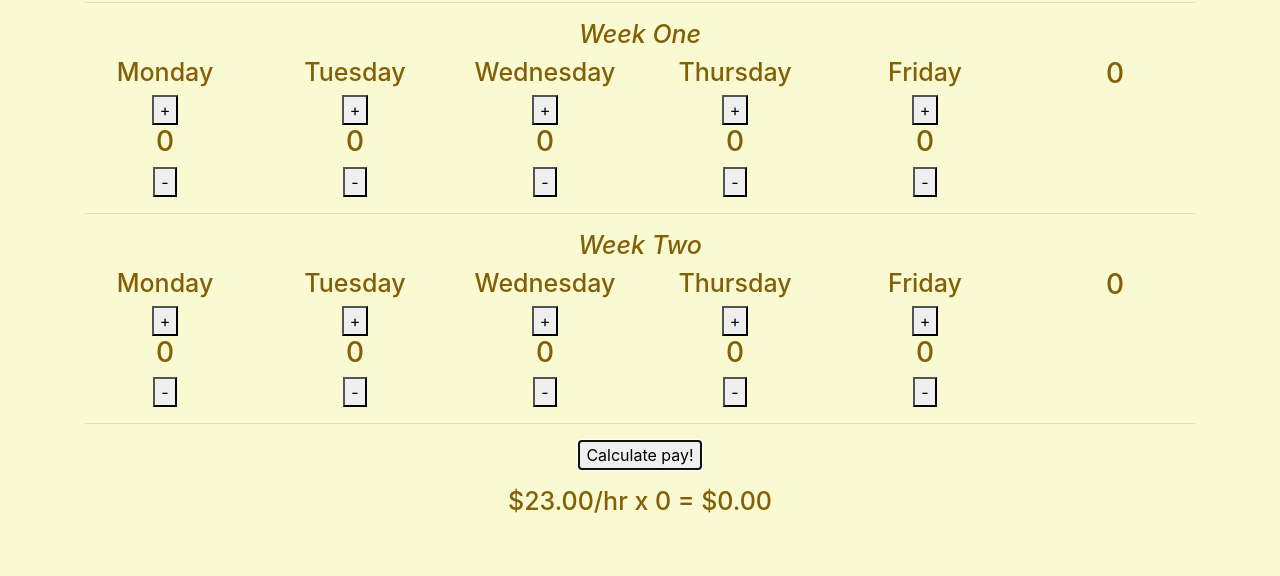
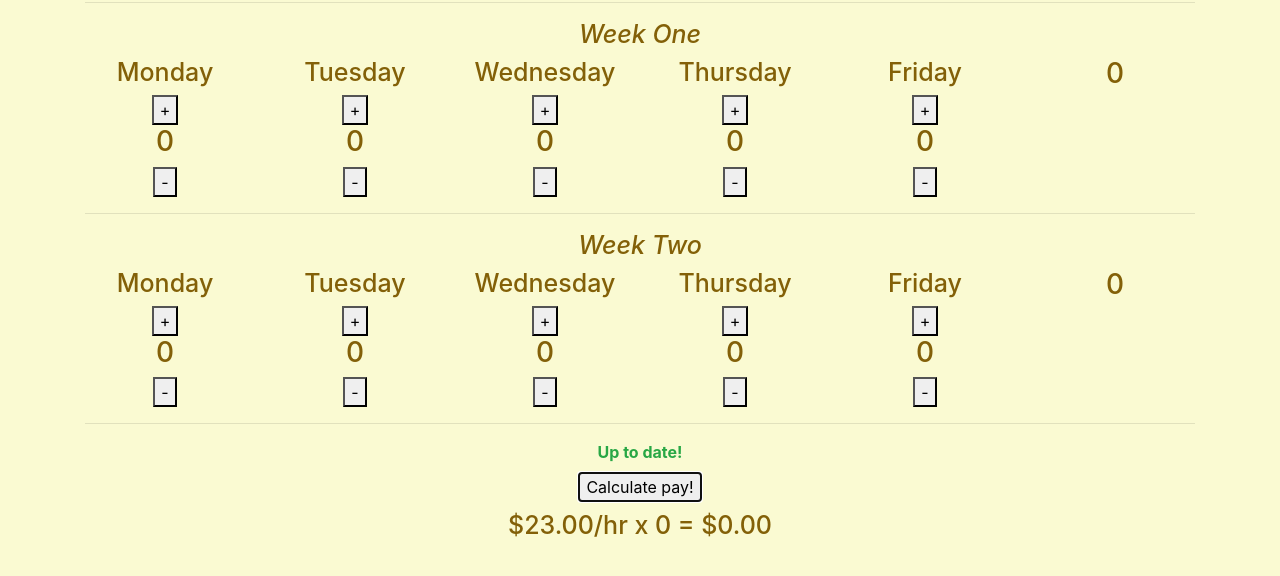
Before and after one commit to rrt2335/timecard, a plain HTML site: page index.html in a window 1280 px wide. Both pictures are taken after a click on the button "Calculate pay!". Shown: the part 70-646 px from the top of the page. Drawn offline with nearby package versions, Linux system fonts and the light colour scheme.

Commit message:
Real-time update

```diff
--- a/app.js
+++ b/app.js
@@ -23,6 +23,8 @@ let week1Total = 0;
 let week2Total = 0;
 let hourlyWage = 23;
 let grandTotal = 0;
+let totalHours = 0;
+let totalHoursPrint = 0;
 let week = daysOfWeek[0];
 let day = daysOfWeek[0, 0];
 let hour = daysOfWeek[0, 0, 1];
@@ -45,7 +47,6 @@ function decreaseHour(week, day, hour) {
 function addDailyHours() { // Add Mon.-Fri. hours to get the weekly total.
     week1Total = daysOfWeek["weekOne"]["Monday"] + daysOfWeek["weekOne"]["Tuesday"] + daysOfWeek["weekOne"]["Wednesday"] + daysOfWeek["weekOne"]["Thursday"] + daysOfWeek["weekOne"]["Friday"];
     week2Total = daysOfWeek["weekTwo"]["Monday"] + daysOfWeek["weekTwo"]["Tuesday"] + daysOfWeek["weekTwo"]["Wednesday"] + daysOfWeek["weekTwo"]["Thursday"] + daysOfWeek["weekTwo"]["Friday"];
-    totalHours = week1Total + week2Total;
 }
 
 function updateTimecard() { // This function displays the current hour.
@@ -62,12 +63,22 @@ function updateTimecard() { // This function displays the current hour.
     document.querySelector('#ten').innerHTML = `<h3>${daysOfWeek["weekTwo"]["Friday"]}</h3>`
     document.querySelector('#total').innerHTML = `<h3>${week1Total}</h3>`
     document.querySelector('#total2').innerHTML = `<h3>${week2Total}</h3>`
+    totalHoursPrint = week1Total + week2Total;
+    if (totalHoursPrint != totalHours) {
+        document.querySelector('#update').innerHTML = `<p class="m-0 pb-1 text-danger"><b>Not updated!</b></p>`
+    } else {
+        document.querySelector('#update').innerHTML = `<p class="m-0 pb-1 text-success"><b>Up to date!</b></h4>`
+    }
 }
 function computeSalary() { // Multiply salary amount by week total to get grand total.
+    totalHours = totalHoursPrint;
     grandTotal = hourlyWage * totalHours;
-    document.querySelector('#salary').innerHTML = `<h2>$${hourlyWage}.00/hr x ${totalHours} = $${grandTotal}.00</h2>`
+    document.querySelector('#salary').innerHTML = `<h2>$${hourlyWage}.00/hr x ${totalHoursPrint} = $${grandTotal}.00</h2>`
+    document.querySelector('#update').innerHTML = `<p class="m-0 pb-1 text-success"><b>Up to date!</b></h4>`
+
 }
 
 updateTimecard();
 
+
 console.log("Finish");
--- a/index.html
+++ b/index.html
@@ -104,8 +104,9 @@
         <!-- Salary -->
         <div class="text-center row">
             <div class="col-12">
+                <p class="col-12 m-0 pb-1 text-success" id="update"></p>
                 <button onclick="computeSalary()">Calculate pay!</button>
-                <h1 class="col-12 pt-3" id="salary">Salary: $0</h1>
+                <h2 class="col-12 pt-2" id="salary"><b>Salary: $0</b></h2>
             </div>
         </div>
 
```
